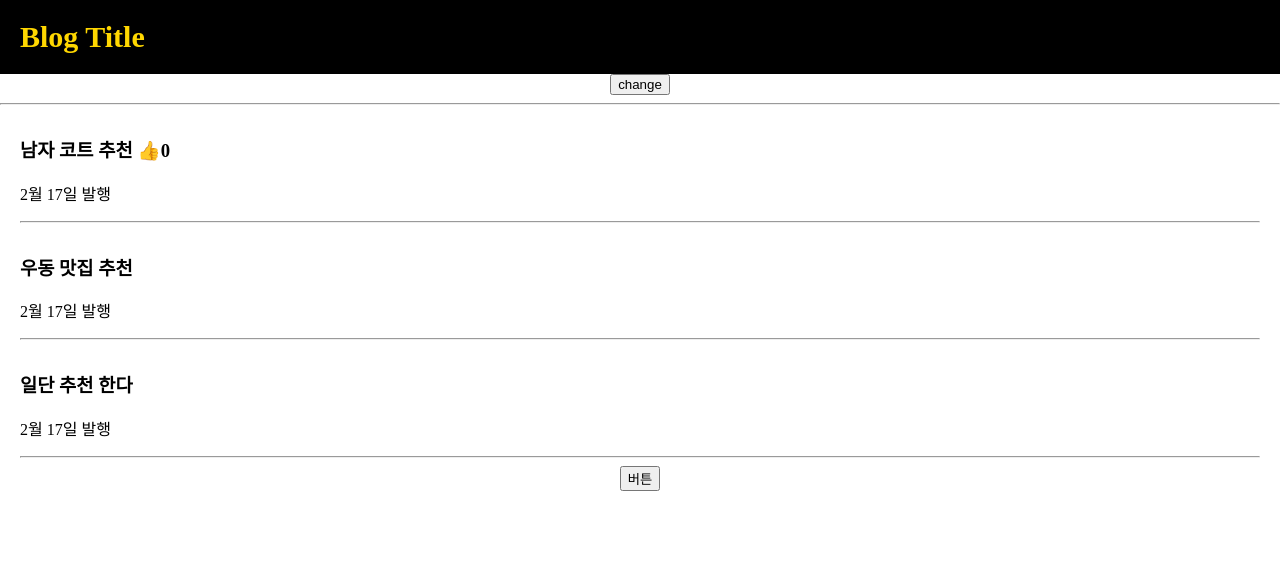
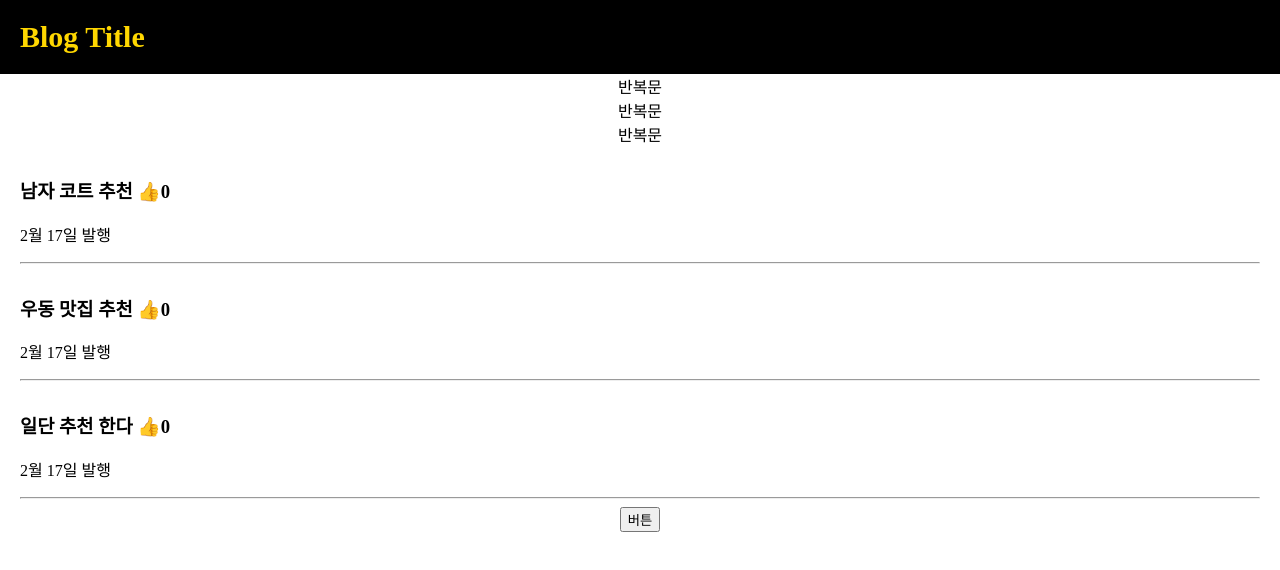
Before and after one commit to YongmanPark/playground, a React (Create React App) app: page / in a window 1280 px wide. Shown: the top 570 px of the page. Built offline with nearby package versions, Linux system fonts and the light colour scheme.

Commit message:
about for repeat

```diff
--- a/src/App.js
+++ b/src/App.js
@@ -10,10 +10,24 @@ function App() {
   let posts = 'test contents';
   let styles = {color: 'gold', fontSize: '30px'}
 
-  let [modal, modal변경] = useState(false);
 
   let [글제목,글제목변경] = useState(['남자 코트 추천','우동 맛집 추천', '일단 추천 한다']);
   let [따봉, 따봉변경] = useState(0);
+  let [modal, modal변경] = useState(false);
+
+  function gg(){
+    var array = [];
+    for(var i = 0; i < 3; i++){
+      array.push(<div>반복문</div>);
+    }
+    return array;
+  }
+
+  var 어레이 =[2,3,4];
+  var 뉴어레이 = 어레이.map(function(a){
+    return a * 2
+  })
+
 
   function 제목변경(){
     var newArray = [...글제목];
@@ -30,24 +44,22 @@ function App() {
         <div style={styles }>Blog Title </div>
       </div>
 
+    {gg()}
 
-      <button onClick={ 제목변경 }>change</button>
-      <hr/>
-      <div className='list'>
-        <h3>{글제목[0]} <span onClick={ () => {}}>👍</span>{따봉}</h3>
-        <p>2월 17일 발행</p>
-        <hr/>
-      </div>
-      <div className='list'>
-        <h3>{글제목[1]}</h3>
-        <p>2월 17일 발행</p>
-        <hr/>
-      </div>
-      <div className='list'>
-        <h3 onClick={ ()=>{modal변경(true)}}>{글제목[2]}</h3>
-        <p>2월 17일 발행</p>
-        <hr/>
-      </div>
+
+      {
+        글제목.map(function(a){
+          return   (
+            <div className='list'>
+            <h3>{a} <span onClick={ () => {따봉변경(따봉+1)}}>👍</span>{따봉}</h3>
+            <p>2월 17일 발행</p>
+            <hr/>
+          </div>
+
+
+          )
+        })
+      }
 
       <button onClick={()=>{modal변경(!modal)}}>버튼</button>
       {
@@ -55,8 +67,12 @@ function App() {
         ? <Modal />
         : null
       }
+
     </div>
-  );
+
+);
+
+
 }
 
 function Modal(){
```
